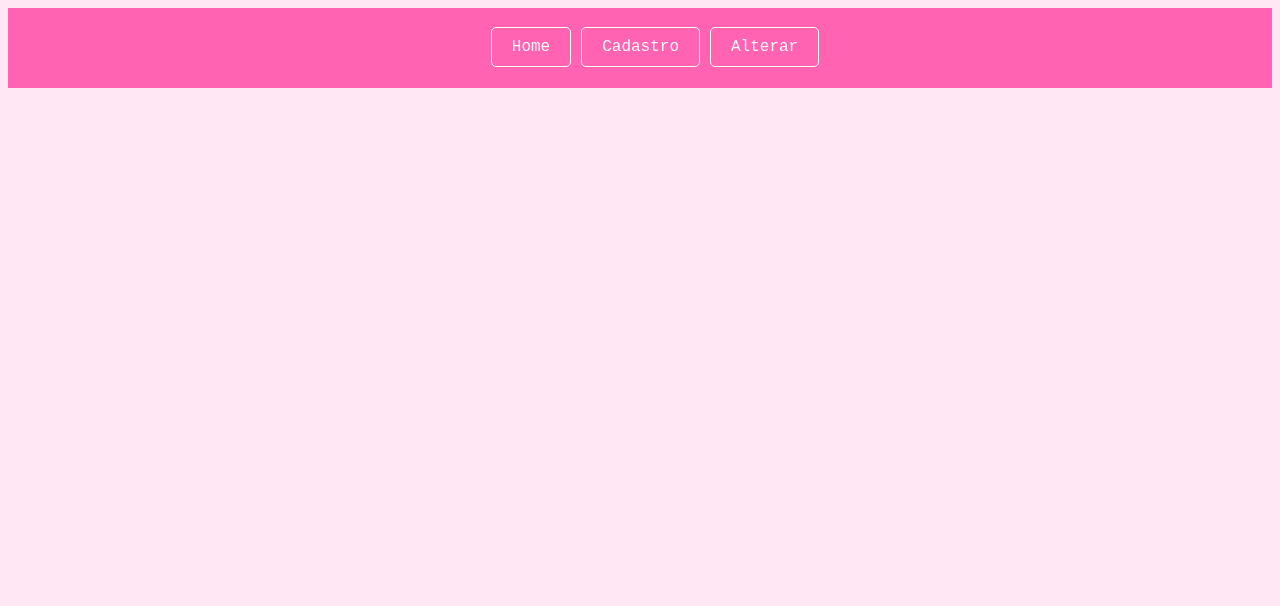
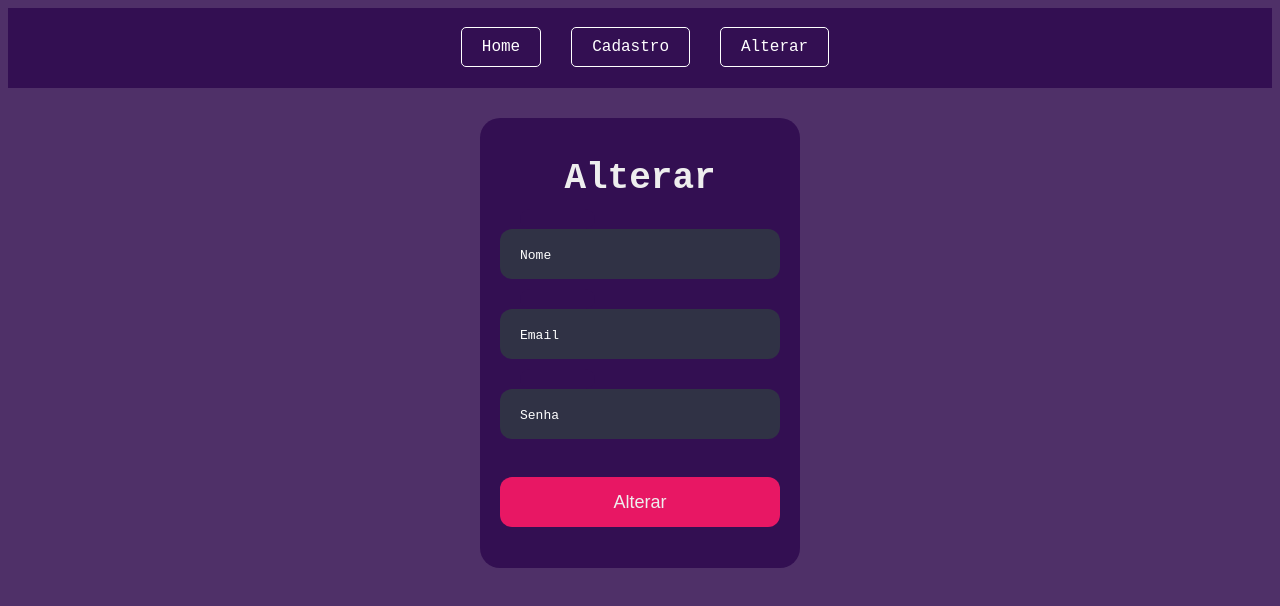
Before and after one commit to ldybugs/aula5, a Next.js app: page /pages/alter in a window 1280 px wide. Shown: the top 606 px of the page. Built offline with nearby package versions, Linux system fonts and the light colour scheme.

Commit message:
ajustes finais

```diff
--- a/src/app/functions/handlerAcess.js
+++ b/src/app/functions/handlerAcess.js
@@ -9,8 +9,7 @@ const handlerAcessUser = async (user) => {
     const isTokenValidate = validateToken(userAuth.token);
 
     if (isTokenValidate) {
-        Cookies.set('token', userAuth.token, { expires: 1 });
-        localStorage.setItem('nome', userAuth.name)
+        Cookies.set('token', userAuth.token, { expires: 1 }) && localStorage.setItem('nome', JSON.stringify(userAuth.name));
     }
     return userAuth;
 }
--- a/src/app/page.module.css
+++ b/src/app/page.module.css
@@ -1,42 +1,129 @@
 .login{
-    background-color: #FFE7F3;
     text-align: center;
+    background-color: #4F3068;
     font-family: monospace;
 }
 
-
-#input{
-    width: 300px;
+.forrm{
+    display: flex;
+    justify-content: center;
 }
 
-.li {
-    list-style: none;
-    margin-right: 10px;
-    display: inline;
-}
+.form {
+    background-color: #330F52;
+    border-radius: 20px;
+    box-sizing: border-box;
+    height: 450px;
+    margin-top: 40px;
+    padding: 20px;
+    width: 320px;
+  }
 
-.ul {
-    display: flex;
-    justify-content: center;
-    background-color: #FF63B1;
+  .title {
+    color: #eee;
+    font-size: 36px;
+    font-weight: 600;
+    margin-top: 20px;
+    text-align: center;
+  }
+
+  .subtitle {
+    color: #eee;
+    font-size: 16px;
+    font-weight: 600;
+    margin-top: 10px;
+  }
+
+  .inputcontainer {
     height: 50px;
-    margin: 0;
-    padding-top: 30px;
-    font-size: 16px;
+    position: relative;
+    width: 100%;
+  }
 
-}
+  .ic1 {
+    margin-top: 30px;
+    height: 50px;
+    position: relative;
+    width: 100%;
+  }
 
-.li a {
-    padding: 10px 20px;
-    margin:0;
-    border: 1px solid white;
-    background:  #FF63B1;
-    text-decoration: none;
-    color:#FFF;
-    border-radius: 5px;
-}
-.li a:hover {
-    background: #BBFFF3;
-    color: #FF63B1;
-    border-color: white;
-}
+  .ic2 {
+    margin-top: 30px;
+    height: 50px;
+    position: relative;
+    width: 100%;
+  }
+
+
+  .input {
+    background-color: #303245;
+    border-radius: 12px;
+    border: 0;
+    box-sizing: border-box;
+    color: #eee;
+    font-size: 12px;
+    height: 100%;
+    outline: 0;
+    padding: 4px 20px 0;
+    width: 100%;
+  }
+
+  .cut {
+    background-color:#330F52 ;
+    border-radius: 10px;
+    height: 20px;
+    left: 20px;
+    position: absolute;
+    top: -20px;
+    transform: translateY(0);
+    transition: transform 200ms;
+    width: 75px;
+  }
+
+  .input:focus ~ .cut,
+  .input:not(:placeholder-shown) ~ .cut {
+    transform: translateY(8px);
+  }
+
+  .placeholder {
+    color: white;
+    left: 20px;
+    line-height: 14px;
+    pointer-events: none;
+    position: absolute;
+    transform-origin: 0 50%;
+    transition: transform 200ms, color 200ms;
+    top: 20px;
+  }
+
+  .input:focus ~ .placeholder,
+  .input:not(:placeholder-shown) ~ .placeholder {
+    transform: translateY(-30px) translateX(10px) scale(0.75);
+  }
+
+  .input:not(:placeholder-shown) ~ .placeholder {
+    color: white;
+  }
+
+  .input:focus ~ .placeholder {
+    color: #A071C6;
+  }
+
+  .submit {
+    background-color: #e81764;
+    border-radius: 12px;
+    border: 0;
+    box-sizing: border-box;
+    color: #eee;
+    cursor: pointer;
+    font-size: 18px;
+    height: 50px;
+    margin-top: 38px;
+    outline: 0;
+    text-align: center;
+    width: 100%;
+  }
+
+  .submit:active {
+    background-color: #e81764;
+  }
--- a/src/app/pages/alter/alter.css
+++ b/src/app/pages/alter/alter.css
@@ -1,18 +1,18 @@
 body{
-    background-color: #FFE7F3;
+    background-color: #4F3068;
     font-family: monospace;
 }
 
 li {
     list-style: none;
-    margin-right: 10px;
+    margin-right: 30px;
     display: inline;
 }
 
 ul {
     display: flex;
     justify-content: center;
-    background-color: #FF63B1;
+    background-color: #330F52;
     height: 50px;
     margin: 0;
     padding-top: 30px;
@@ -24,13 +24,133 @@ li a {
     padding: 10px 20px;
     margin:0;
     border: 1px solid white;
-    background:  #FF63B1;
+    background:  #330F52;
     text-decoration: none;
     color:#FFF;
     border-radius: 5px;
 }
 li a:hover {
-    background: #BBFFF3;
-    color: #FF63B1;
+    background: #7846A1;
+    color: white;
     border-color: white;
 }
+
+.forrm{
+    display: flex;
+    justify-content: center;
+}
+
+.form {
+    background-color: #330F52;
+    border-radius: 20px;
+    box-sizing: border-box;
+    height: 450px;
+    padding: 20px;
+    width: 320px;
+  }
+
+  .title {
+    color: #eee;
+    font-size: 36px;
+    font-weight: 600;
+    margin-top: 20px;
+    text-align: center;
+  }
+
+  .subtitle {
+    color: #eee;
+    font-size: 16px;
+    font-weight: 600;
+    margin-top: 10px;
+  }
+
+  .input-container {
+    height: 50px;
+    position: relative;
+    width: 100%;
+  }
+
+  .ic1 {
+    margin-top: 30px;
+  }
+
+  .ic2 {
+    margin-top: 30px;
+  }
+
+  .input {
+    background-color: #303245;
+    border-radius: 12px;
+    border: 0;
+    box-sizing: border-box;
+    color: #eee;
+    font-size: 18px;
+    height: 100%;
+    outline: 0;
+    padding: 4px 20px 0;
+    width: 100%;
+  }
+
+  .cut {
+    background-color:#330F52 ;
+    border-radius: 10px;
+    height: 20px;
+    left: 20px;
+    position: absolute;
+    top: -20px;
+    transform: translateY(0);
+    transition: transform 200ms;
+    width: 75px;
+  }
+
+  .cut-short {
+    width: 75px;
+  }
+
+  .input:focus ~ .cut,
+  .input:not(:placeholder-shown) ~ .cut {
+    transform: translateY(8px);
+  }
+
+  .placeholder {
+    color: white;
+    left: 20px;
+    line-height: 14px;
+    pointer-events: none;
+    position: absolute;
+    transform-origin: 0 50%;
+    transition: transform 200ms, color 200ms;
+    top: 20px;
+  }
+
+  .input:focus ~ .placeholder,
+  .input:not(:placeholder-shown) ~ .placeholder {
+    transform: translateY(-30px) translateX(10px) scale(0.75);
+  }
+
+  .input:not(:placeholder-shown) ~ .placeholder {
+    color: white;
+  }
+
+  .input:focus ~ .placeholder {
+    color: #A071C6;
+  }
+
+  .submit {
+    background-color: #e81764;
+    border-radius: 12px;
+    border: 0;
+    box-sizing: border-box;
+    color: #eee;
+    cursor: pointer;
+    font-size: 18px;
+    height: 50px;
+    margin-top: 38px;
+    outline: 0;
+    text-align: center;
+    width: 100%;
+  }
+
+  .submit:active {
+    background-color: #e81764;
+  }
--- a/src/app/pages/alter/page.js
+++ b/src/app/pages/alter/page.js
@@ -1,12 +1,35 @@
 'use client'
-import { Suspense } from "react";
+import { useState } from "react";
+import handlerAcessUser from "../../functions/handlerAcess"
 import 'react-toastify/dist/ReactToastify.min.css';
-import Link from "next/link";
+import { useRouter } from "next/navigation";
 import { ToastContainer, toast } from 'react-toastify';
 import styles from './alter.css'
 
-function Alter() {
-    const notify =() => toast.success("O usuário foi alterado!");
+
+export default function Alter() {
+    const [alter, setAlter] = useState({
+      name: '', email: '', password: ''
+    });
+
+    const { push, refresh } = useRouter();
+
+    const handlerAlter = async (e) => {
+        e.preventDefault();
+        try {
+          await handlerAcessUser(user);
+          push('/pages/alter');
+        } catch {
+          refresh();
+        }
+
+     const success = true;
+     if (success) {
+        toast.success('Login alterado com sucesso!');
+     } else {
+        toast.error('Ocorreu um erro ao alterar o login.');
+      }
+    }
 
     return (
         <body className={styles.alter}>
@@ -15,7 +38,33 @@ function Alter() {
            <li><a href={"/pages/register"}>Cadastro</a></li>
            <li><a href={"/pages/alter"}>Alterar</a></li>
        </ul>
+       <br/>
+       <br/>
+       <form onSubmit={handlerAlter}>
+       <div class="forrm">
+       <div class="form">
+      <div class="title">Alterar</div>
+
+      <div class="input-container ic1">
+        <input id="firstname" class="input" type="text" placeholder=" " onChange={(e) => { setAlter({ ...alter, name: e.target.value }) }}/>
+        <div class="cut"></div>
+        <label for="firstname" class="placeholder">Nome</label>
+      </div>
+      <div class="input-container ic2">
+        <input id="lastname" class="input" type="text" placeholder=" " onChange={(e) => { setAlter({ ...alter, email: e.target.value }) }}/>
+        <div class="cut"></div>
+        <label for="lastname" class="placeholder">Email</label>
+      </div>
+      <div class="input-container ic2">
+        <input id="email" class="input" type="text" placeholder=" " onChange={(e) => { setAlter({ ...alter, password: e.target.value }) }}/>
+        <div class="cut cut-short"></div>
+        <label for="email" class="placeholder">Senha</label>
+      </div>
+      <button class="submit">Alterar</button>
+      <ToastContainer />
+    </div>
+    </div>
+    </form>
         </body>
-        );
+        )
     };
-    export default Alter
--- a/src/app/pages/dashboard/dashboard.css
+++ b/src/app/pages/dashboard/dashboard.css
@@ -1,18 +1,23 @@
 body{
-    background-color: #FFE7F3;
+    background-color: #4F3068;
     font-family: monospace;
+}
+
+div{
+    color: #ffffff;
+    font-size: 16px;
 }
 
 li {
     list-style: none;
-    margin-right: 10px;
+    margin-right: 30px;
     display: inline;
 }
 
 ul {
     display: flex;
     justify-content: center;
-    background-color: #FF63B1;
+    background-color: #330F52;
     height: 50px;
     margin: 0;
     padding-top: 30px;
@@ -24,13 +29,13 @@ li a {
     padding: 10px 20px;
     margin:0;
     border: 1px solid white;
-    background:  #FF63B1;
+    background:  #330F52;
     text-decoration: none;
     color:#FFF;
     border-radius: 5px;
 }
 li a:hover {
-    background: #BBFFF3;
-    color: #FF63B1;
+    background: #7846A1;
+    color: white;
     border-color: white;
 }
--- a/src/app/pages/register/register.css
+++ b/src/app/pages/register/register.css
@@ -100,11 +100,11 @@ li a:hover {
     top: -20px;
     transform: translateY(0);
     transition: transform 200ms;
-    width: 30 px;
+    width: 75px;
   }
 
   .cut-short {
-    width: 50px;
+    width: 75px;
   }
 
   .input:focus ~ .cut,
@@ -137,7 +137,7 @@ li a:hover {
   }
 
   .submit {
-    background-color: #08d;
+    background-color: #e81764;
     border-radius: 12px;
     border: 0;
     box-sizing: border-box;
@@ -152,5 +152,5 @@ li a:hover {
   }
 
   .submit:active {
-    background-color: #06b;
+    background-color: #e81764;
   }
```
Also changed, not shown: src/app/page.js (+34 -28 lines), src/app/pages/dashboard/page.js (+3 -4 lines), src/app/pages/register/page.js (+37 -14 lines), src/middleware.js (+14 -2 lines).
